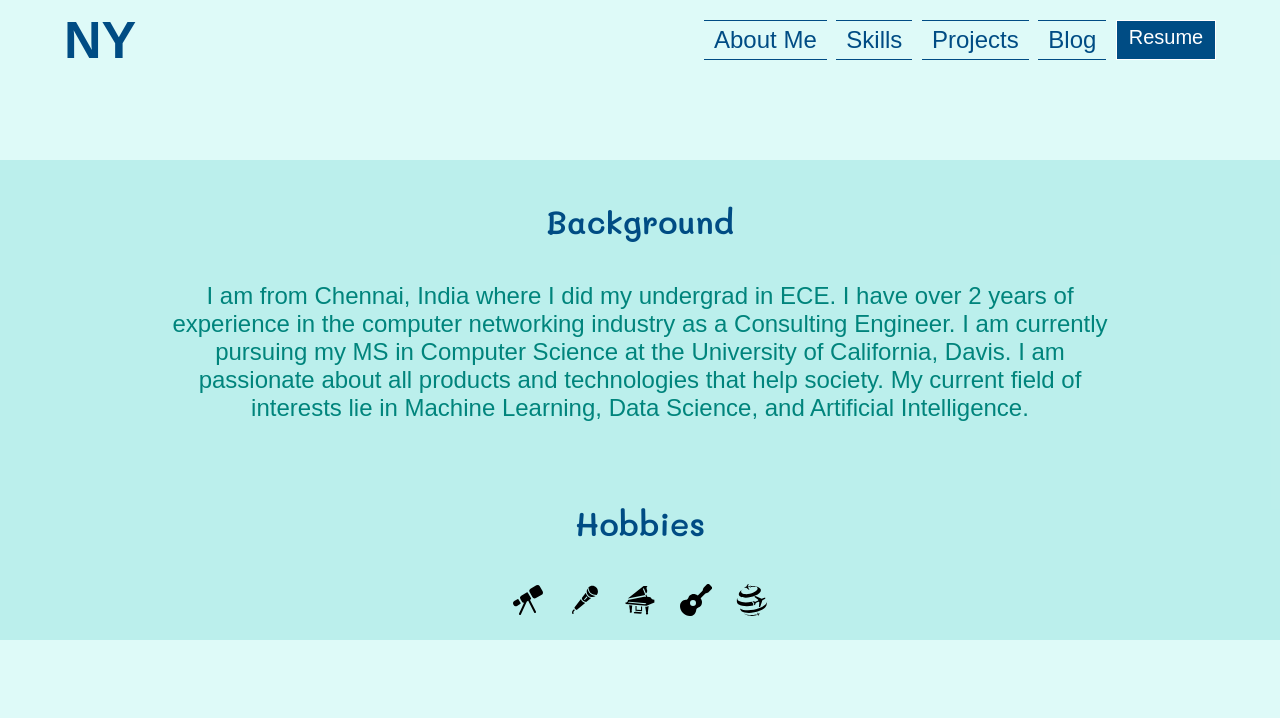
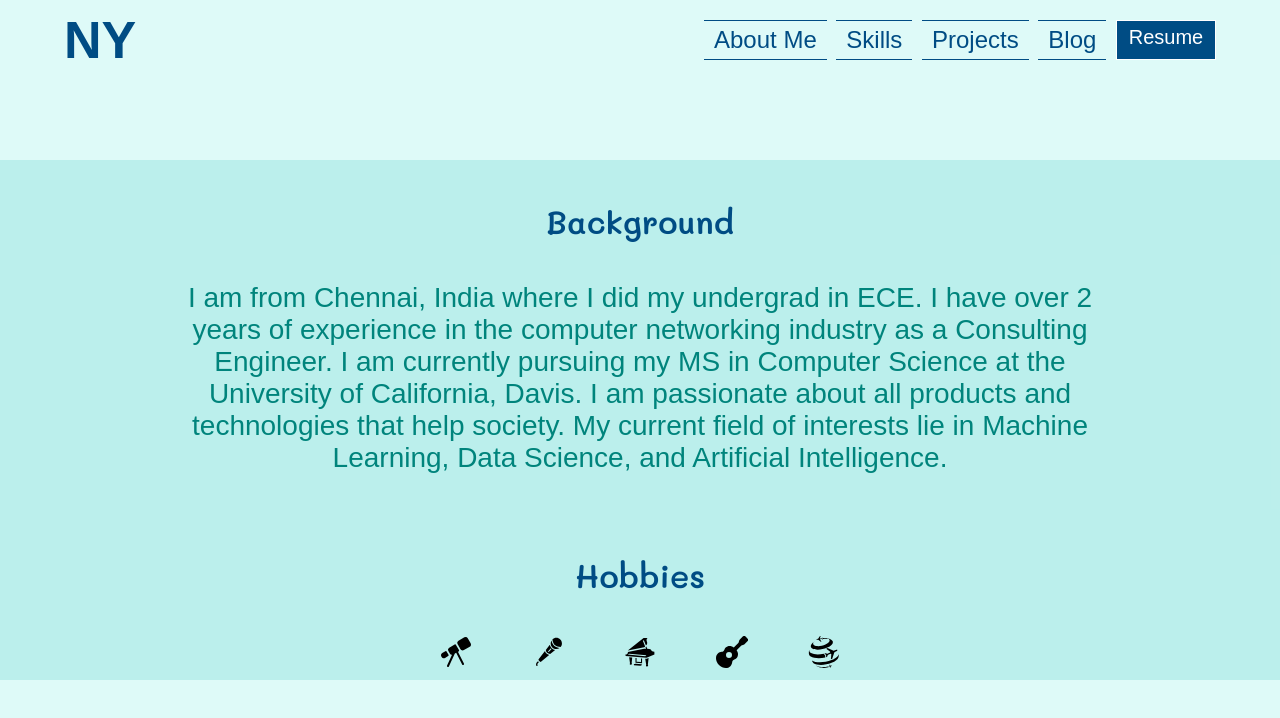
Before and after one commit to nyeddana22/Portfolio, a React (Create React App) app: page /aboutme in a window 1280 px wide. Shown: the top 718 px of the page. Built offline with nearby package versions, Linux system fonts and the light colour scheme; a web font is replaced by a local one.

Commit message:
Update hobbies

```diff
--- a/src/Pages/Aboutme.css
+++ b/src/Pages/Aboutme.css
@@ -8,7 +8,7 @@
 }
 .about-body-container {
     width: 100%;
-    height: 480px;
+    height: 520px;
     display: flex;
     flex-direction: column;
     background-color: #a3e7e395;
@@ -25,7 +25,7 @@
 
 .about-icons {
     display: flex;
-    gap: 24px;
+    gap: 60px;
 }
 
 .about-icon {
@@ -39,7 +39,7 @@
     display: flex;
     flex-direction: column;
     gap: 80px;
-    font-size: 24px;
+    font-size: 28px;
     padding: 0 160px;
     font-family: "Antic", sans-serif;
     text-align: center;
```
